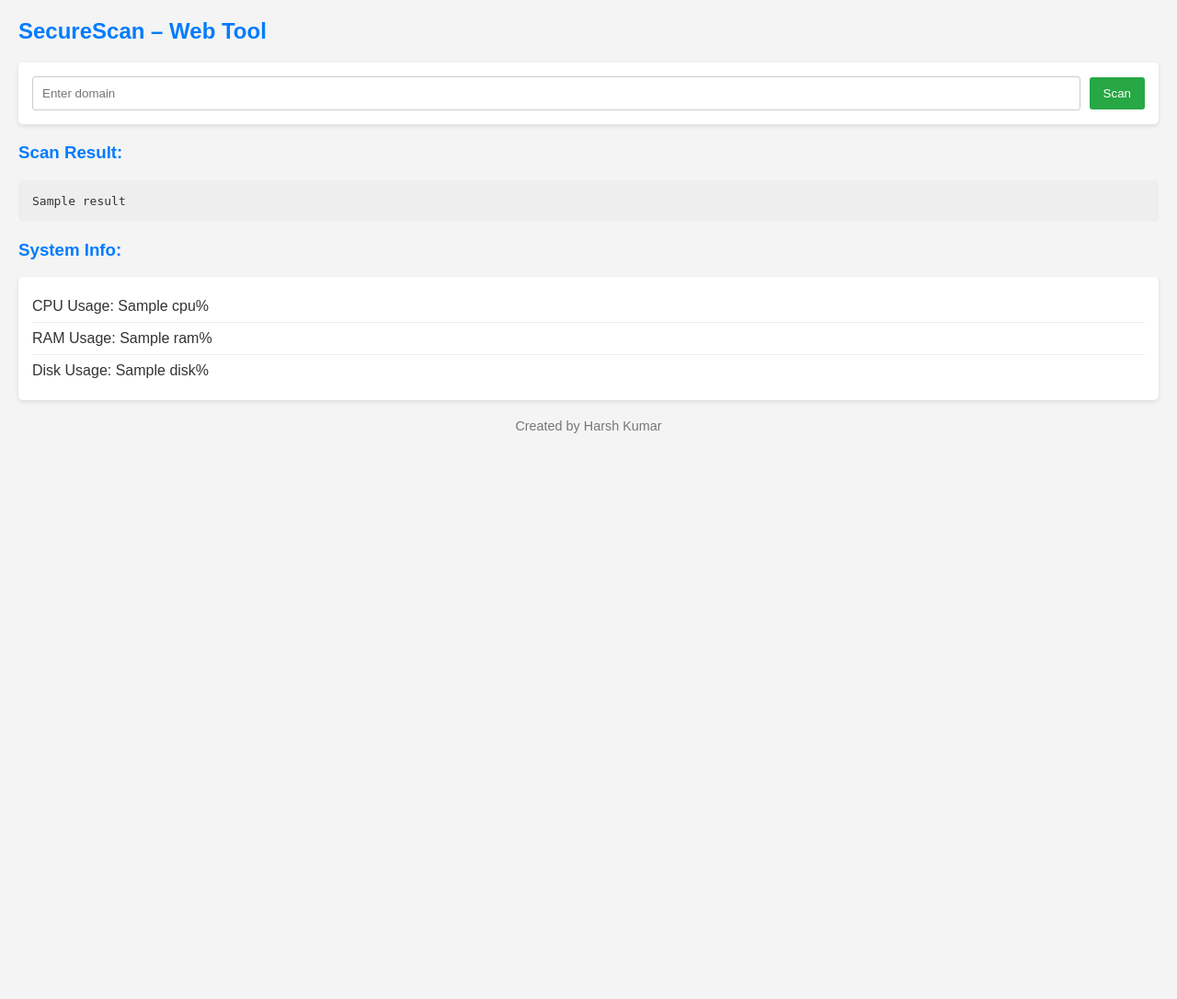
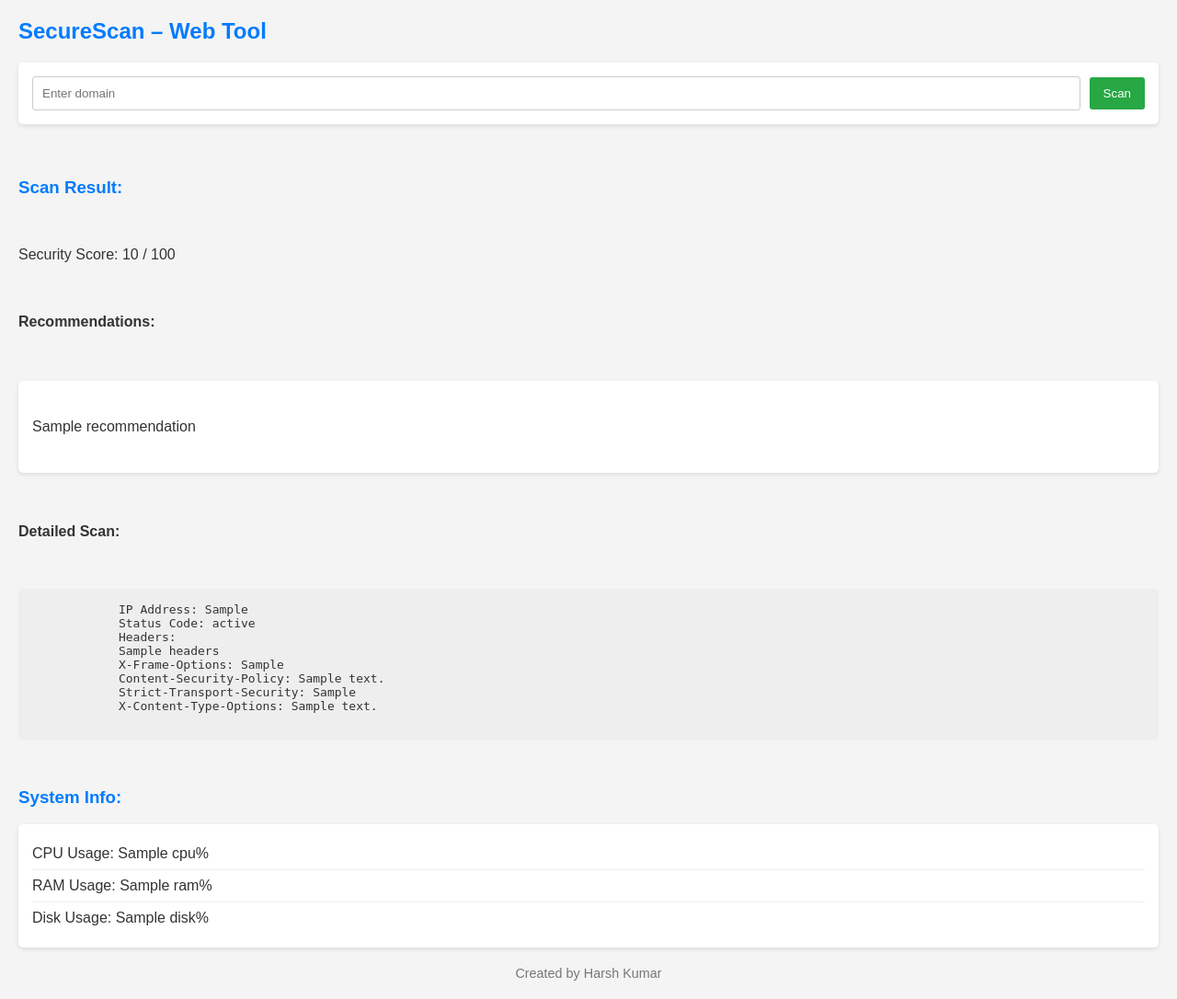
Before and after one commit to stoicharshitexe/securescan, a Flask app: template templates/index.html in a window 1280 px wide. Shown: the whole page at 92% size. Before the commit the page ends 471 px from the top, so only its background shows below. Run offline with Flask 3, Linux system fonts and the light colour scheme; the template is opened without the code that fills it: most values are stand-ins (such as "Sample title", 1, 10 or a date in 2020).

Commit message:
Updated index.html to display score and recommendations

```diff
--- a/templates/index.html
+++ b/templates/index.html
@@ -79,10 +79,35 @@
         <button type="submit">Scan</button>
     </form>
 
-    {% if result %}
-        <h3>Scan Result:</h3>
-        <pre>{{ result }}</pre>
-    {% endif %}
+ {% if result %}
+        <h3>Scan Result:</h3>
+        {% if result.score is defined %}
+            <p>Security Score: {{ result.score }} / 100</p>
+            {% if result.recommendations %}
+                <h4>Recommendations:</h4>
+                <ul>
+                {% for recommendation in result.recommendations %}
+                    <li>{{ recommendation }}</li>
+                {% endfor %}
+                </ul>
+            {% endif %}
+            <h4>Detailed Scan:</h4>
+            <pre>
+            IP Address: {{ result.ip }}
+            Status Code: {{ result.status }}
+            Headers:
+            {{ result.headers }}
+            {% if result.x_frame_options %}X-Frame-Options: {{ result.x_frame_options }}{% endif %}
+            {% if result.content_security_policy %}Content-Security-Policy: {{ result.content_security_policy }}{% endif %}
+            {% if result.strict_transport_security %}Strict-Transport-Security: {{ result.strict_transport_security }}{% endif %}
+            {% if result.x_content_type_options %}X-Content-Type-Options: {{ result.x_content_type_options }}{% endif %}
+            </pre>
+        {% elif result.error %}
+            <p>{{ result.error }}</p>
+        {% else %}
+            <pre>{{ result }}</pre>
+        {% endif %}
+    {% endif %}
 
     <h3>System Info:</h3>
     <ul>
```
